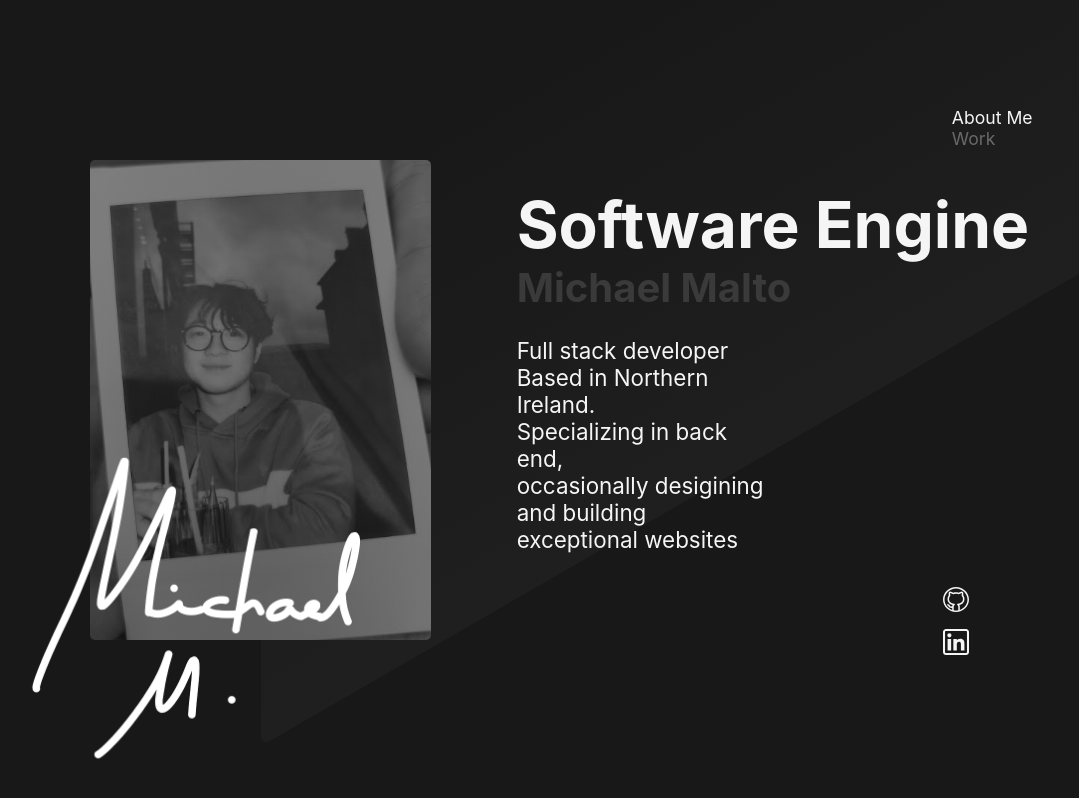
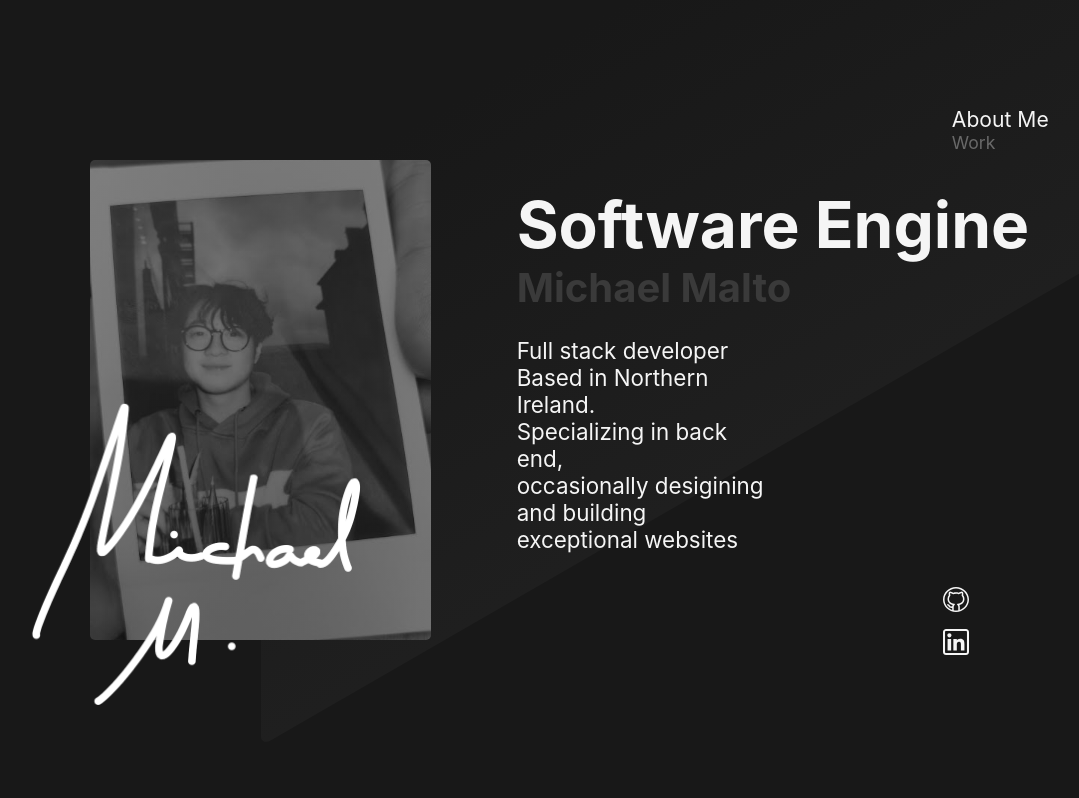
Before and after one commit to Daru233/portfolio-deploy, a React (Create React App) app: page / in a window 1280 px wide. Shown: the top 798 px of the page, without its empty margins (166-1245 px from the left). Built offline with nearby package versions, Linux system fonts and the light colour scheme.

Commit message:
moved sign img up so that it does not show in work section

```diff
--- a/src/Header/Navbar.css
+++ b/src/Header/Navbar.css
@@ -38,6 +38,7 @@
 
 .navbar-container .ul-container > .active {
   color: whitesmoke;
+  font-size: 1.2em;
 }
 
 .navbar-container .media-icons-container {
--- a/src/Header/Navbar.scss
+++ b/src/Header/Navbar.scss
@@ -30,6 +30,7 @@
 
         & > .active {
             color: whitesmoke;
+            font-size: 1.2em;
         }
     }
 
--- a/src/Sections/About-Me-Section/AboutMe.css
+++ b/src/Sections/About-Me-Section/AboutMe.css
@@ -246,9 +246,9 @@
   -ms-grid-column: 3;
   -ms-grid-column-span: 6;
   grid-column: 3/9;
-  -ms-grid-row: 9;
+  -ms-grid-row: 8;
   -ms-grid-row-span: 5;
-  grid-row: 9/14;
+  grid-row: 8/13;
   padding-left: 3%;
   z-index: 2;
 }
--- a/src/Sections/About-Me-Section/AboutMe.js
+++ b/src/Sections/About-Me-Section/AboutMe.js
@@ -14,6 +14,7 @@ function AboutMe() {
     }, [])
 
     return (
+
         <div className="aboutMe-container" id="aboutMe">
 
             <div className="content">
--- a/src/Sections/About-Me-Section/AboutMe.scss
+++ b/src/Sections/About-Me-Section/AboutMe.scss
@@ -152,9 +152,10 @@ $onHoverScale: 1.1;
 
     .signature-container {
         grid-column: 3/9;
-        grid-row: 9/14;
+        grid-row: 8/13;
         padding-left: 3%;
         z-index: 2;
+
 
         .signature{
             max-width: 100%;
@@ -193,7 +194,6 @@ $onHoverScale: 1.1;
         border-radius: 10px;
 
         z-index: -1;
-
     }
 
 }
```
Also changed, not shown: 2 other files (tests, documents, lock files or other folders).
